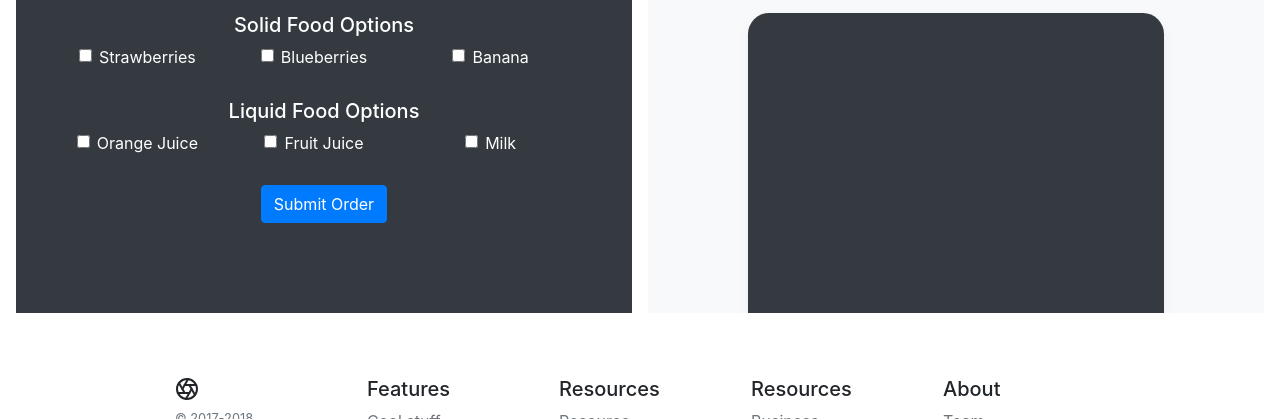
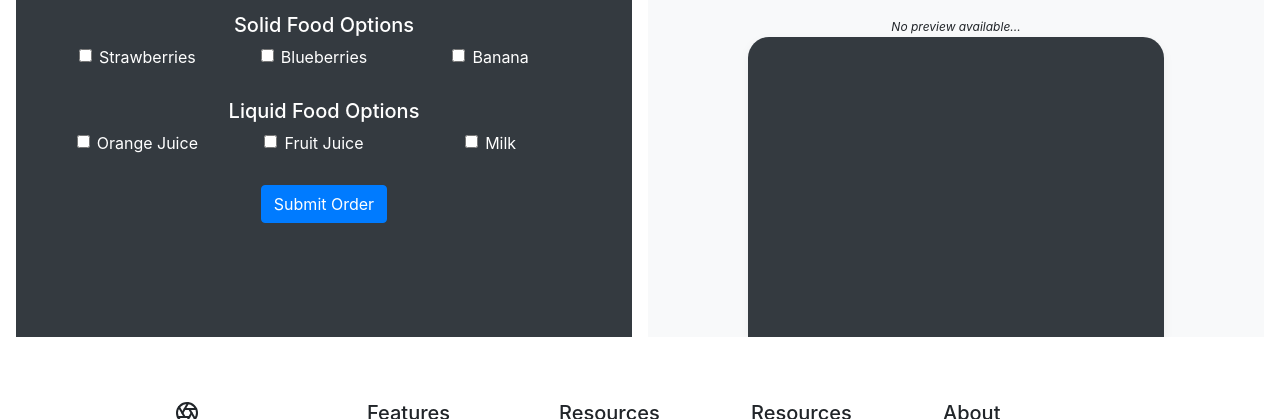
Before and after one commit to RossDuquette/smoothio, a plain HTML site: page ordering_system/index.html in a window 1280 px wide. Shown: the part 681-1100 px from the top of the page. Drawn offline with nearby package versions, Linux system fonts and the light colour scheme; a script that the page names is missing.

Commit message:
No preview available warning.

```diff
--- a/ordering_system/index.html
+++ b/ordering_system/index.html
@@ -113,7 +113,9 @@
                 <h2 class="display-5">Smoothio Preview</h2>
                 <p class="lead">May be larger in real life.</p>
             </div>
+            <i style="font-size: 12px">No preview available...</i>
             <div class="bg-dark box-shadow mx-auto" style="width: 80%; height: 300px; border-radius: 21px 21px 0 0;"></div>
+
         </div>
     </div>
 
```
